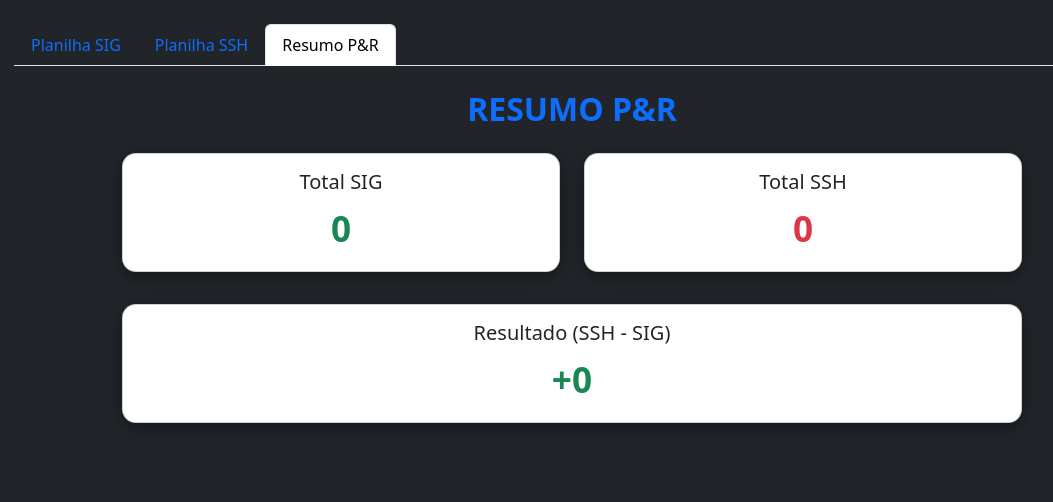
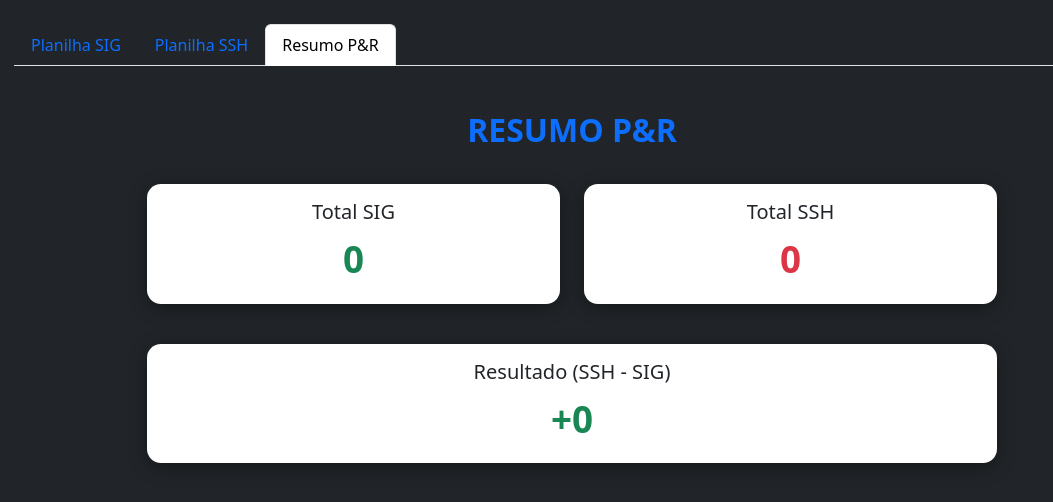
Before and after one commit to Loirin12/planilha-rdm-site-, a Flask app: page /resumo in a window 1280 px wide. Shown: the top 502 px of the page, without its empty margins (68-1121 px from the left). Run offline with Flask 3, Linux system fonts and the light colour scheme; the visitor is signed in with stand-in values (Sample User, id 1).

Commit message:
Refactor resumo.html for improved layout and styling

```diff
--- a/templates/resumo.html
+++ b/templates/resumo.html
@@ -5,6 +5,7 @@
   <link rel="icon" href="{{ url_for('static', filename='imagens/logo.png') }}" type="image/png">
   <title>RESUMO P&R</title>
 
+  <!-- Bootstrap -->
   <link href="https://cdn.jsdelivr.net/npm/bootstrap@5.3.0/dist/css/bootstrap.min.css" rel="stylesheet">
 
   <style>
@@ -13,35 +14,45 @@
       color: #f8f9fa;
     }
 
-    /* 🔥 CONTROLA A LARGURA (NÃO FICA ESTICADO) */
+    /* 🔥 MESMO ESPAÇAMENTO DO TÍTULO DA PLANILHA */
+    .titulo-pagina {
+      text-align: center;
+      font-weight: bold;
+      color: #0d6efd;
+      margin-top: 45px;   /* afastado da aba (igual planilha) */
+      margin-bottom: 35px;
+    }
+
+    /* 🔥 LARGURA CONTROLADA (não fica gigante) */
     .resumo-container {
-      max-width: 900px;
+      max-width: 850px;
       margin: 0 auto;
     }
 
     .card {
       border-radius: 14px;
-      box-shadow: 0 4px 16px rgba(0,0,0,0.4);
+      box-shadow: 0 4px 18px rgba(0,0,0,0.4);
       text-align: center;
+      border: none;
     }
 
     .valor {
-      font-size: 2.2rem;
+      font-size: 2.3rem;
       font-weight: bold;
     }
 
-    .titulo {
-      text-align: center;
-      margin-bottom: 25px;
-      font-weight: bold;
-      color: #0d6efd;
-    }
+    /* Responsivo (celular) */
+    @media (max-width: 768px) {
+      .titulo-pagina {
+        margin-top: 30px;
+        margin-bottom: 25px;
+        font-size: 1.6rem;
+      }
 
-    /* Mobile */
-    @media (max-width: 768px) {
       .valor {
         font-size: 1.8rem;
       }
+
       .resumo-container {
         max-width: 100%;
         padding: 0 10px;
@@ -50,12 +61,12 @@
   </style>
 </head>
 
-<body>
+<body class="bg-dark text-light">
 
   <div class="container py-4">
 
-    <!-- MENU (igual suas planilhas) -->
-    <ul class="nav nav-tabs mb-4">
+    <!-- MENU (igual às planilhas) -->
+    <ul class="nav nav-tabs mb-3">
       <li class="nav-item">
         <a class="nav-link" href="/planilha-sig">Planilha SIG</a>
       </li>
@@ -67,12 +78,13 @@
       </li>
     </ul>
 
+    <!-- 🔥 TÍTULO COM ESPAÇAMENTO IGUAL À PLANILHA -->
+    <h2 class="titulo-pagina">RESUMO P&R</h2>
+
     <div class="resumo-container">
 
-      <h2 class="titulo">RESUMO P&R</h2>
-
-      <!-- SIG e SSH lado a lado (sem esticar demais) -->
-      <div class="row mb-3">
+      <!-- SIG e SSH lado a lado (igual layout da planilha) -->
+      <div class="row mb-4">
         <div class="col-md-6 mb-3">
           <div class="card">
             <div class="card-body">
@@ -96,7 +108,7 @@
         </div>
       </div>
 
-      <!-- Resultado embaixo (largura controlada, não gigante) -->
+      <!-- Resultado embaixo (destacado) -->
       <div class="card">
         <div class="card-body">
           <h5>Resultado (SSH - SIG)</h5>
```
